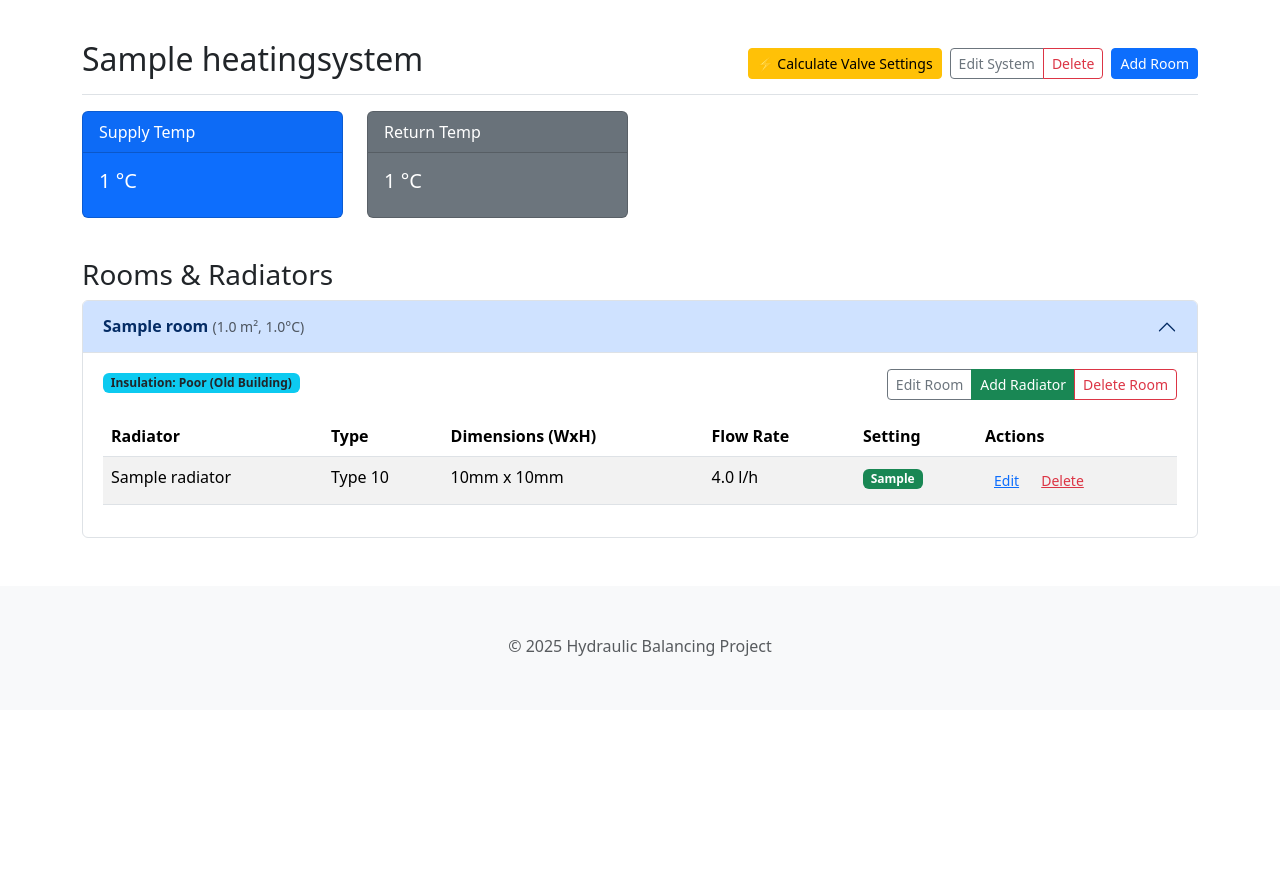
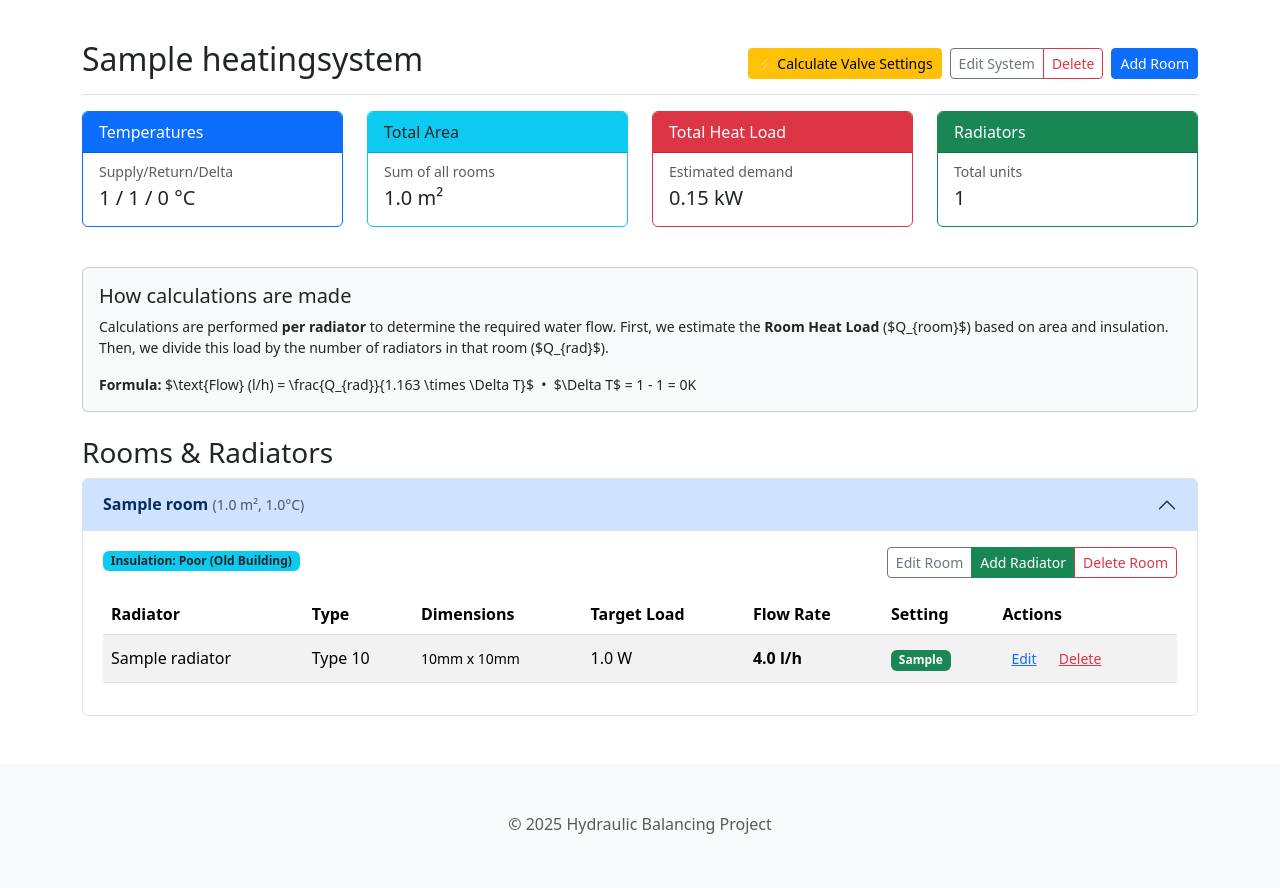
Before and after one commit to nicks-technik/hyd-abgleich, a Django app: page /system/1/ in a window 1280 px wide. Shown: the part 56-944 px from the top of the page. Before the commit the page ends 712 px from the top, so only its background shows below. Run offline with Django 5.2, Linux system fonts and the light colour scheme; a user stored in the database is signed in; tables that the repository leaves empty hold one stand-in row (values such as "Sample post").

Commit message:
feat: enhance overview UI with system stats and radiator load details

```diff
--- a/hyd_balancing/calculation.py
+++ b/hyd_balancing/calculation.py
@@ -69,6 +69,7 @@
             setting = determine_valve_setting(req_flow)
 
             # 5. Update Model
+            rad.calculated_load_watts = round(load_per_radiator, 1)
             rad.required_flow_rate = round(req_flow, 2)
             rad.valve_setting = setting
             rad.save()
--- a/hyd_balancing/models.py
+++ b/hyd_balancing/models.py
@@ -49,6 +49,7 @@
     radiator_type = models.CharField(max_length=20, choices=TYPE_CHOICES, default='22')
 
     # Results (calculated later)
+    calculated_load_watts = models.FloatField(null=True, blank=True, verbose_name=_("Calculated Load (W)"))
     required_flow_rate = models.FloatField(null=True, blank=True, verbose_name=_("Required Flow Rate (l/h)"))
     valve_setting = models.CharField(max_length=50, null=True, blank=True, verbose_name=_("Recommended Valve Setting"))
 
--- a/hyd_balancing/templates/hyd_balancing/system_detail.html
+++ b/hyd_balancing/templates/hyd_balancing/system_detail.html
@@ -20,18 +20,58 @@
 
 <div class="row mb-4">
     <div class="col-md-3">
-        <div class="card text-white bg-primary mb-3">
-            <div class="card-header">Supply Temp</div>
-            <div class="card-body">
-                <h5 class="card-title">{{ system.supply_temperature }} °C</h5>
+        <div class="card border-primary mb-3">
+            <div class="card-header bg-primary text-white">Temperatures</div>
+            <div class="card-body py-2">
+                <p class="mb-1 small text-muted">Supply/Return/Delta</p>
+                <h5 class="card-title">{{ system.supply_temperature }} / {{ system.return_temperature }} / {{ delta_t }} °C</h5>
             </div>
         </div>
     </div>
     <div class="col-md-3">
-        <div class="card text-white bg-secondary mb-3">
-            <div class="card-header">Return Temp</div>
+        <div class="card border-info mb-3">
+            <div class="card-header bg-info text-dark">Total Area</div>
+            <div class="card-body py-2">
+                <p class="mb-1 small text-muted">Sum of all rooms</p>
+                <h5 class="card-title">{{ total_area }} m²</h5>
+            </div>
+        </div>
+    </div>
+    <div class="col-md-3">
+        <div class="card border-danger mb-3">
+            <div class="card-header bg-danger text-white">Total Heat Load</div>
+            <div class="card-body py-2">
+                <p class="mb-1 small text-muted">Estimated demand</p>
+                <h5 class="card-title">{{ total_load_kw }} kW</h5>
+            </div>
+        </div>
+    </div>
+    <div class="col-md-3">
+        <div class="card border-success mb-3">
+            <div class="card-header bg-success text-white">Radiators</div>
+            <div class="card-body py-2">
+                <p class="mb-1 small text-muted">Total units</p>
+                <h5 class="card-title">{{ total_radiators }}</h5>
+            </div>
+        </div>
+    </div>
+</div>
+
+<div class="row mb-4">
+    <div class="col-12">
+        <div class="card bg-light">
             <div class="card-body">
-                <h5 class="card-title">{{ system.return_temperature }} °C</h5>
+                <h5 class="card-title">How calculations are made</h5>
+                <p class="card-text small">
+                    Calculations are performed <strong>per radiator</strong> to determine the required water flow.
+                    First, we estimate the <strong>Room Heat Load</strong> ($Q_{room}$) based on area and insulation.
+                    Then, we divide this load by the number of radiators in that room ($Q_{rad}$).
+                </p>
+                <p class="card-text small mb-0">
+                    <strong>Formula:</strong> $\text{Flow} (l/h) = \frac{Q_{rad}}{1.163 \times \Delta T}$
+                    &nbsp;&bull;&nbsp;
+                    $\Delta T$ = {{ system.supply_temperature }} - {{ system.return_temperature }} = {{ delta_t }}K
+                </p>
             </div>
         </div>
     </div>
@@ -61,12 +101,13 @@
                         </div>
 
                         {% if room.radiators.all %}
-                            <table class="table table-striped table-hover">
+                            <table class="table table-striped table-hover align-middle">
                                 <thead>
                                     <tr>
                                         <th>Radiator</th>
                                         <th>Type</th>
-                                        <th>Dimensions (WxH)</th>
+                                        <th>Dimensions</th>
+                                        <th>Target Load</th>
                                         <th>Flow Rate</th>
                                         <th>Setting</th>
                                         <th>Actions</th>
@@ -78,12 +119,21 @@
                                             <td>{{ radiator.name }}</td>
                                             <td>{{ radiator.get_radiator_type_display }}</td>
                                             <td>
-                                                {% if radiator.width_mm %}{{ radiator.width_mm }}mm{% endif %}
-                                                {% if radiator.height_mm %}x {{ radiator.height_mm }}mm{% endif %}
+                                                <small>
+                                                    {% if radiator.width_mm %}{{ radiator.width_mm }}mm{% endif %}
+                                                    {% if radiator.height_mm %}x {{ radiator.height_mm }}mm{% endif %}
+                                                </small>
+                                            </td>
+                                            <td>
+                                                {% if radiator.calculated_load_watts %}
+                                                    {{ radiator.calculated_load_watts }} W
+                                                {% else %}
+                                                    -
+                                                {% endif %}
                                             </td>
                                             <td>
                                                 {% if radiator.required_flow_rate %}
-                                                    {{ radiator.required_flow_rate }} l/h
+                                                    <strong>{{ radiator.required_flow_rate }} l/h</strong>
                                                 {% else %}
                                                     -
                                                 {% endif %}
--- a/hyd_balancing/views.py
+++ b/hyd_balancing/views.py
@@ -41,6 +41,30 @@
 
     def get_queryset(self):
         return HeatingSystem.objects.filter(user=self.request.user)
+
+    def get_context_data(self, **kwargs):
+        context = super().get_context_data(**kwargs)
+        system = self.object
+        rooms = system.rooms.all()
+
+        total_area = 0
+        total_load = 0
+        total_radiators = 0
+
+        # We need the logic from calculation.py to show stats
+        from .calculation import get_specific_heat_demand
+
+        for room in rooms:
+            total_area += room.area_sqm
+            specific_heat = get_specific_heat_demand(room)
+            total_load += room.area_sqm * specific_heat
+            total_radiators += room.radiators.count()
+
+        context['total_area'] = round(total_area, 2)
+        context['total_load_kw'] = round(total_load / 1000, 2)
+        context['total_radiators'] = total_radiators
+        context['delta_t'] = system.supply_temperature - system.return_temperature
+        return context
 
 class HeatingSystemUpdateView(LoginRequiredMixin, UpdateView):
     model = HeatingSystem
```
Also changed, not shown: hyd_balancing/migrations/0004_radiator_calculated_load_watts.py (added).
